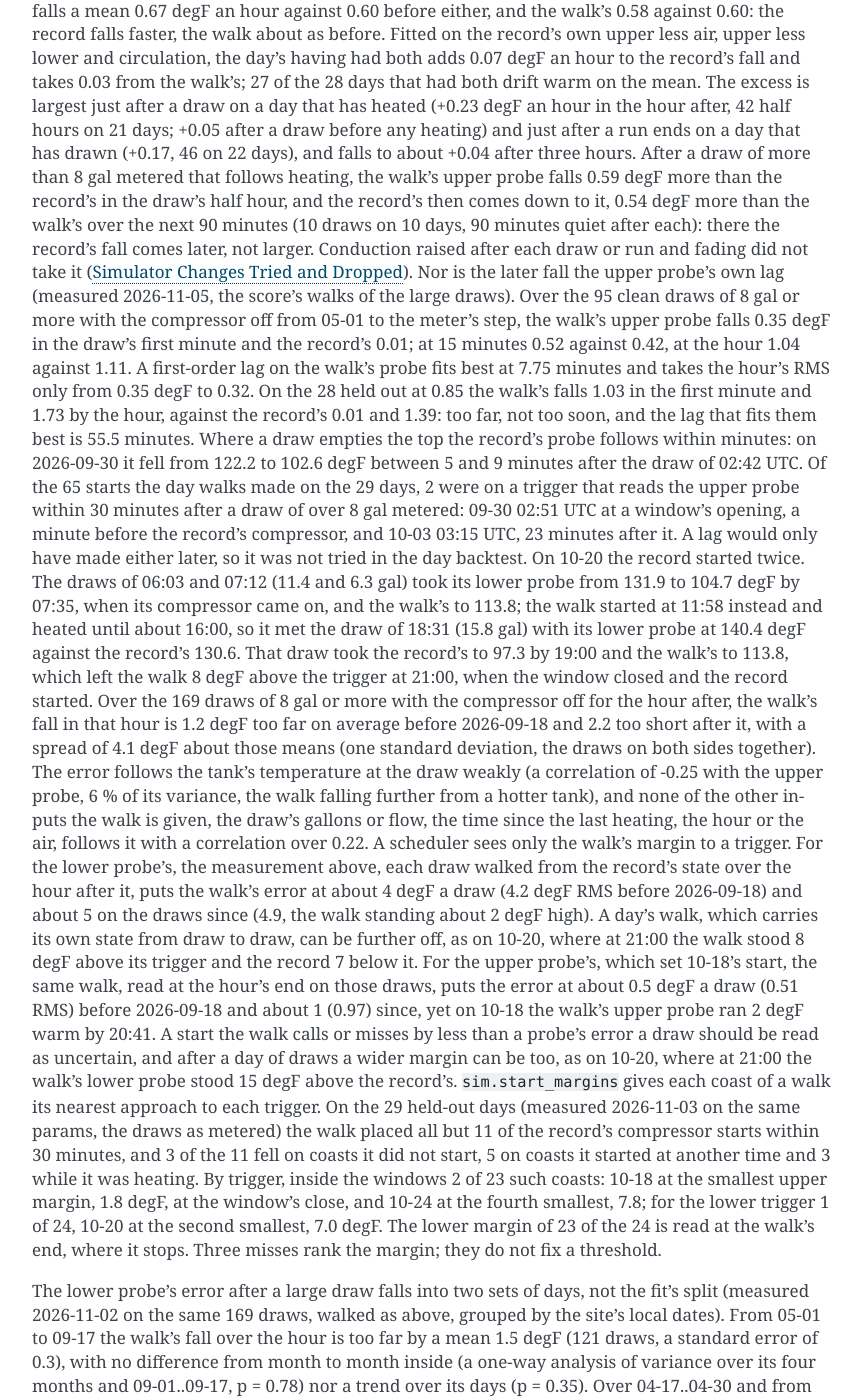
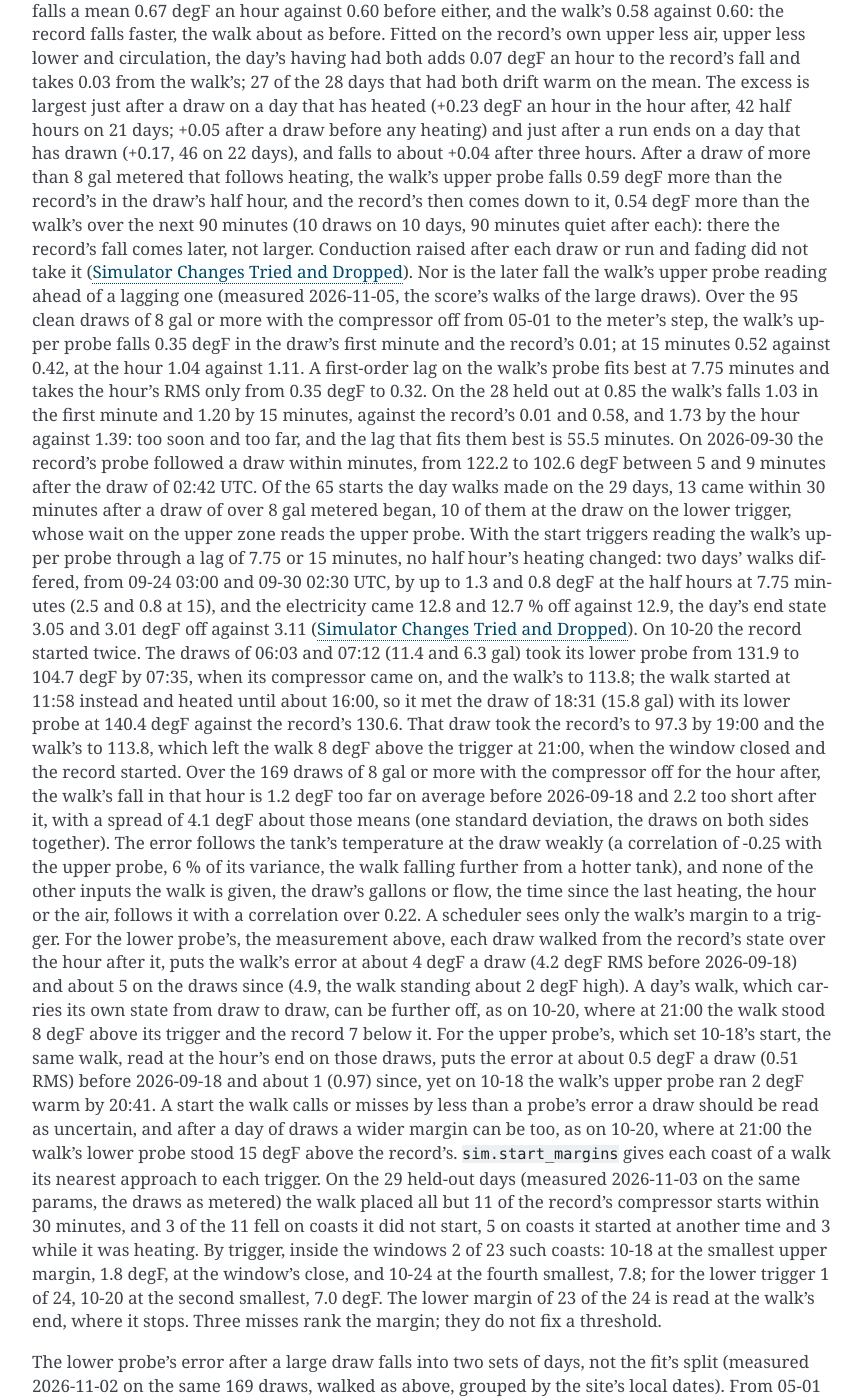
Before and after one commit to eman/nwp500-python, a Sphinx documentation site: the page built from docs/explanation/simulator.rst, in a window 1280 px wide and 1400 px high, scrolled down 15295 px. Shown: the whole window, without its empty margins (338-1201 px from the left). Built offline with Sphinx 7.4.7, drawn with Linux system fonts in a browser that asks for light colours.

Commit message:
docs(sim): the start triggers on a lagged upper probe tried and dropped; the starts near large draws recounted

```diff
--- a/docs/explanation/simulator.rst
+++ b/docs/explanation/simulator.rst
@@ -884,65 +884,69 @@ to it, 0.54 degF more than the walk's over the next 90 minutes (10 draws
 on 10 days, 90 minutes quiet after each): there the record's fall comes
 later, not larger. Conduction raised after each draw or run and fading
 did not take it (:doc:`simulator-tried`). Nor is the later fall the
-upper probe's own lag (measured 2026-11-05, the score's walks of the
-large draws). Over the 95 clean draws of 8 gal or more with the
-compressor off from 05-01 to the meter's step, the walk's upper probe
-falls 0.35 degF in the draw's first minute and the record's 0.01; at 15
-minutes 0.52 against 0.42, at the hour 1.04 against 1.11. A first-order
-lag on the walk's probe fits best at 7.75 minutes and takes the hour's
-RMS only from 0.35 degF to 0.32. On the 28 held out at 0.85 the walk's
-falls 1.03 in the first minute and 1.73 by the hour, against the
-record's 0.01 and 1.39: too far, not too soon, and the lag that fits
-them best is 55.5 minutes. Where a draw empties the top the record's
-probe follows within minutes: on 2026-09-30 it fell from 122.2 to 102.6
-degF between 5 and 9 minutes after the draw of 02:42 UTC. Of the 65
-starts the day walks made on the 29 days, 2 were on a trigger that reads
-the upper probe within 30 minutes after a draw of over 8 gal metered:
-09-30 02:51 UTC at a window's opening, a minute before the record's
-compressor, and 10-03 03:15 UTC, 23 minutes after it. A lag would only
-have made either later, so it was not tried in the day backtest. On
-10-20 the record started twice. The draws of 06:03 and 07:12 (11.4 and
-6.3 gal) took its lower probe from 131.9 to 104.7 degF by 07:35, when
-its compressor came on, and the walk's to 113.8; the walk started at
-11:58 instead and heated until about 16:00, so it met the draw of 18:31
-(15.8 gal) with its lower probe at 140.4 degF against the record's
-130.6. That draw took the record's to 97.3 by 19:00 and the walk's to
-113.8, which left the walk 8 degF above the trigger at 21:00, when the
-window closed and the record started. Over the 169 draws of 8 gal or
-more with the compressor off for the hour after, the walk's fall in that
-hour is 1.2 degF too far on average before 2026-09-18 and 2.2 too short
-after it, with a spread of 4.1 degF about those means (one standard
-deviation, the draws on both sides together). The error follows the
-tank's temperature at the draw weakly (a correlation of -0.25 with the
-upper probe, 6 % of its variance, the walk falling further from a hotter
-tank), and none of the other inputs the walk is given, the draw's
-gallons or flow, the time since the last heating, the hour or the air,
-follows it with a correlation over 0.22. A scheduler sees only the
-walk's margin to a trigger. For the lower probe's, the measurement
-above, each draw walked from the record's state over the hour after it,
-puts the walk's error at about 4 degF a draw (4.2 degF RMS before
-2026-09-18) and about 5 on the draws since (4.9, the walk standing about
-2 degF high). A day's walk, which carries its own state from draw to
-draw, can be further off, as on 10-20, where at 21:00 the walk stood 8
-degF above its trigger and the record 7 below it. For the upper probe's,
-which set 10-18's start, the same walk, read at the hour's end on those
-draws, puts the error at about 0.5 degF a draw (0.51 RMS) before
-2026-09-18 and about 1 (0.97) since, yet on 10-18 the walk's upper probe
-ran 2 degF warm by 20:41. A start the walk calls or misses by less than
-a probe's error a draw should be read as uncertain, and after a day of
-draws a wider margin can be too, as on 10-20, where at 21:00 the walk's
-lower probe stood 15 degF above the record's. ``sim.start_margins``
-gives each coast of a walk its nearest approach to each trigger. On the
-29 held-out days (measured 2026-11-03 on the same params, the draws as
-metered) the walk placed all but 11 of the record's compressor starts
-within 30 minutes, and 3 of the 11 fell on coasts it did not start, 5 on
-coasts it started at another time and 3 while it was heating. By
-trigger, inside the windows 2 of 23 such coasts: 10-18 at the smallest
-upper margin, 1.8 degF, at the window's close, and 10-24 at the fourth
-smallest, 7.8; for the lower trigger 1 of 24, 10-20 at the second
-smallest, 7.0 degF. The lower margin of 23 of the 24 is read at the
-walk's end, where it stops. Three misses rank the margin; they do not
-fix a threshold.
+walk's upper probe reading ahead of a lagging one (measured 2026-11-05,
+the score's walks of the large draws). Over the 95 clean draws of 8 gal
+or more with the compressor off from 05-01 to the meter's step, the
+walk's upper probe falls 0.35 degF in the draw's first minute and the
+record's 0.01; at 15 minutes 0.52 against 0.42, at the hour 1.04 against
+1.11. A first-order lag on the walk's probe fits best at 7.75 minutes
+and takes the hour's RMS only from 0.35 degF to 0.32. On the 28 held out
+at 0.85 the walk's falls 1.03 in the first minute and 1.20 by 15
+minutes, against the record's 0.01 and 0.58, and 1.73 by the hour
+against 1.39: too soon and too far, and the lag that fits them best is
+55.5 minutes. On 2026-09-30 the record's probe followed a draw within
+minutes, from 122.2 to 102.6 degF between 5 and 9 minutes after the draw
+of 02:42 UTC. Of the 65 starts the day walks made on the 29 days, 13
+came within 30 minutes after a draw of over 8 gal metered began, 10 of
+them at the draw on the lower trigger, whose wait on the upper zone
+reads the upper probe. With the start triggers reading the walk's upper
+probe through a lag of 7.75 or 15 minutes, no half hour's heating
+changed: two days' walks differed, from 09-24 03:00 and 09-30 02:30 UTC,
+by up to 1.3 and 0.8 degF at the half hours at 7.75 minutes (2.5 and 0.8
+at 15), and the electricity came 12.8 and 12.7 % off against 12.9, the
+day's end state 3.05 and 3.01 degF off against 3.11
+(:doc:`simulator-tried`). On 10-20 the record started twice. The draws
+of 06:03 and 07:12 (11.4 and 6.3 gal) took its lower probe from 131.9 to
+104.7 degF by 07:35, when its compressor came on, and the walk's to
+113.8; the walk started at 11:58 instead and heated until about 16:00,
+so it met the draw of 18:31 (15.8 gal) with its lower probe at 140.4
+degF against the record's 130.6. That draw took the record's to 97.3 by
+19:00 and the walk's to 113.8, which left the walk 8 degF above the
+trigger at 21:00, when the window closed and the record started. Over
+the 169 draws of 8 gal or more with the compressor off for the hour
+after, the walk's fall in that hour is 1.2 degF too far on average
+before 2026-09-18 and 2.2 too short after it, with a spread of 4.1 degF
+about those means (one standard deviation, the draws on both sides
+together). The error follows the tank's temperature at the draw weakly
+(a correlation of -0.25 with the upper probe, 6 % of its variance, the
+walk falling further from a hotter tank), and none of the other inputs
+the walk is given, the draw's gallons or flow, the time since the last
+heating, the hour or the air, follows it with a correlation over 0.22. A
+scheduler sees only the walk's margin to a trigger. For the lower
+probe's, the measurement above, each draw walked from the record's state
+over the hour after it, puts the walk's error at about 4 degF a draw
+(4.2 degF RMS before 2026-09-18) and about 5 on the draws since (4.9,
+the walk standing about 2 degF high). A day's walk, which carries its
+own state from draw to draw, can be further off, as on 10-20, where at
+21:00 the walk stood 8 degF above its trigger and the record 7 below it.
+For the upper probe's, which set 10-18's start, the same walk, read at
+the hour's end on those draws, puts the error at about 0.5 degF a draw
+(0.51 RMS) before 2026-09-18 and about 1 (0.97) since, yet on 10-18 the
+walk's upper probe ran 2 degF warm by 20:41. A start the walk calls or
+misses by less than a probe's error a draw should be read as uncertain,
+and after a day of draws a wider margin can be too, as on 10-20, where
+at 21:00 the walk's lower probe stood 15 degF above the record's.
+``sim.start_margins`` gives each coast of a walk its nearest approach to
+each trigger. On the 29 held-out days (measured 2026-11-03 on the same
+params, the draws as metered) the walk placed all but 11 of the record's
+compressor starts within 30 minutes, and 3 of the 11 fell on coasts it
+did not start, 5 on coasts it started at another time and 3 while it was
+heating. By trigger, inside the windows 2 of 23 such coasts: 10-18 at
+the smallest upper margin, 1.8 degF, at the window's close, and 10-24 at
+the fourth smallest, 7.8; for the lower trigger 1 of 24, 10-20 at the
+second smallest, 7.0 degF. The lower margin of 23 of the 24 is read at
+the walk's end, where it stops. Three misses rank the margin; they do
+not fix a threshold.
 
 The lower probe's error after a large draw falls into two sets of days,
 not the fit's split (measured 2026-11-02 on the same 169 draws, walked
```
Also changed, not shown: docs/explanation/simulator-tried.rst (+35 -0 lines).
